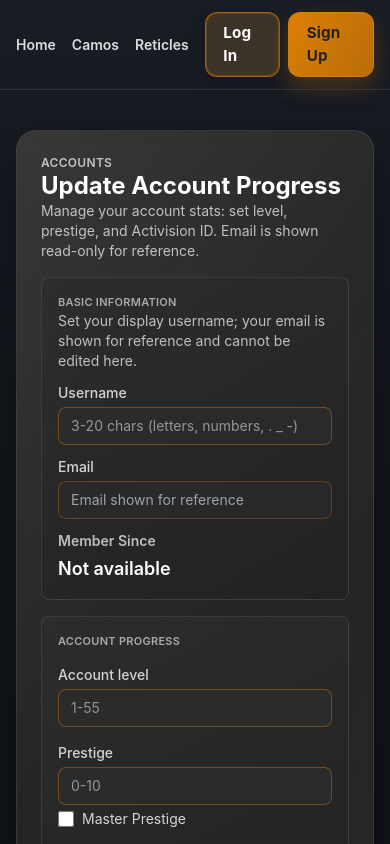
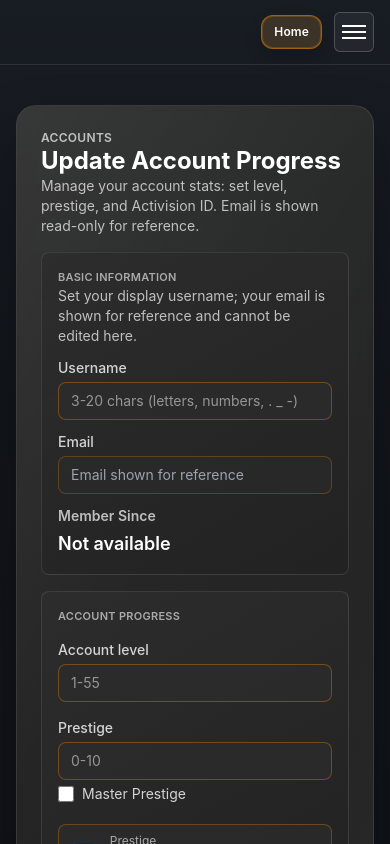
Before and after one commit to JonJon2005/CallOfDutyTracker, a Next.js app: page /accounts in a window 390 px wide. Shown: the top 844 px of the page. Built offline with nearby package versions, Linux system fonts and the light colour scheme; no server answers.

Commit message:
[FIX] - Updated mobile header

```diff
--- a/src/app/components/Header.tsx
+++ b/src/app/components/Header.tsx
@@ -20,6 +20,7 @@ export function Header() {
   const supabase = useMemo(() => createClient(), []);
   const [user, setUser] = useState<UserInfo | null>(null);
   const [menuOpen, setMenuOpen] = useState(false);
+  const [navOpen, setNavOpen] = useState(false);
   const supabaseProjectRef =
     typeof window !== "undefined"
       ? (process.env.NEXT_PUBLIC_SUPABASE_URL ?? "")
@@ -161,7 +162,50 @@ export function Header() {
       aria-label="Main navigation"
     >
       <header className="relative mx-0 flex items-center justify-between gap-4 px-4 py-3 md:px-6">
-        <nav className="flex flex-1 mx-0 items-center gap-4 text-sm font-semibold text-white/85">
+        <div className="flex items-center gap-3">
+          {user ? (
+            <div className="relative md:hidden">
+              <button
+                onClick={() => {
+                  setMenuOpen((open) => !open);
+                  setNavOpen(false);
+                }}
+                className="flex items-center gap-2 rounded-md border border-white/15 bg-white/5 px-3 py-2 text-sm font-semibold shadow-sm transition hover:-translate-y-0.5 hover:shadow-md"
+              >
+                <PrestigeBadge
+                  prestige={user.prestige}
+                  isMaster={user.isMaster}
+                  size="sm"
+                  showLabel={false}
+                  className="gap-0"
+                />
+              </button>
+              {menuOpen && (
+                <div className="absolute left-0 top-full mt-3 w-44 rounded-md border border-white/15 bg-cod-charcoal-dark/95 p-2 shadow-lg z-[80]">
+                  <Link
+                    href="/accounts"
+                    className="block w-full rounded-md px-3 py-2 text-left text-sm font-semibold text-white transition hover:bg-cod-charcoal-light/70"
+                    onClick={() => setMenuOpen(false)}
+                  >
+                    Manage account
+                  </Link>
+                  <button
+                    onClick={handleSignOut}
+                    className="w-full rounded-md px-3 py-2 text-left text-sm font-semibold text-white transition hover:bg-cod-charcoal-light/70"
+                  >
+                    Log out
+                  </button>
+                </div>
+              )}
+            </div>
+          ) : (
+            <Link href="/home" className="btn btn-secondary hidden sm:inline-flex md:hidden">
+              Home
+            </Link>
+          )}
+        </div>
+
+        <nav className="hidden flex-1 items-center gap-4 text-sm font-semibold text-white/85 md:flex">
           <Link href="/home" className="transition hover:text-white">
             Home
           </Link>
@@ -172,10 +216,15 @@ export function Header() {
             Reticles
           </Link>
         </nav>
+
+        <div className="hidden items-center gap-2 md:flex">
           {user ? (
-          <div className="relative z-[70] flex flex-1 justify-end">
+            <div className="relative">
               <button
-              onClick={() => setMenuOpen((open) => !open)}
+                onClick={() => {
+                  setMenuOpen((open) => !open);
+                  setNavOpen(false);
+                }}
                 className="flex items-center gap-2 rounded-md border border-white/15 bg-white/5 px-3 py-2 text-sm font-semibold shadow-sm transition hover:-translate-y-0.5 hover:shadow-md"
               >
                 <PrestigeBadge
@@ -185,12 +234,14 @@ export function Header() {
                   showLabel={false}
                   className="gap-0"
                 />
-              <div className="flex min-w-0 flex-col leading-tight">
+                <div className="min-w-0 flex-col leading-tight hidden sm:flex">
                   <span className={`truncate ${user.isMaster ? "text-cod-orange" : "text-white"}`}>
                     {user.username ?? user.email}
                   </span>
                   {user.level !== null && (
-                  <span className={`text-[11px] uppercase tracking-wide ${user.isMaster ? "text-cod-orange" : "text-white/70"}`}>
+                    <span
+                      className={`text-[11px] uppercase tracking-wide ${user.isMaster ? "text-cod-orange" : "text-white/70"}`}
+                    >
                       Lvl {user.level}
                     </span>
                   )}
@@ -215,21 +266,81 @@ export function Header() {
               )}
             </div>
           ) : (
-          <div className="flex flex-1 items-center justify-end gap-2">
-            <Link
-              className="btn btn-secondary"
-              href="/login"
-            >
+            <>
+              <Link className="btn btn-secondary" href="/login">
                 Log In
               </Link>
-            <Link
-              className="btn btn-primary"
-              href="/signup"
-            >
+              <Link className="btn btn-primary" href="/signup">
                 Sign Up
               </Link>
+            </>
+          )}
+        </div>
+
+        <div className="flex items-center gap-3 md:hidden">
+          {!user && (
+            <Link href="/home" className="btn btn-secondary px-3 py-2 text-xs font-semibold">
+              Home
+            </Link>
+          )}
+          <button
+            onClick={() => {
+              setNavOpen((open) => !open);
+              setMenuOpen(false);
+            }}
+            aria-label="Toggle navigation"
+            className="flex h-10 w-10 flex-col items-center justify-center rounded-md border border-white/20 bg-white/5 shadow-sm"
+          >
+            <span className="block h-0.5 w-6 bg-white mb-1"></span>
+            <span className="block h-0.5 w-6 bg-white mb-1"></span>
+            <span className="block h-0.5 w-6 bg-white"></span>
+          </button>
+          {navOpen && (
+            <div className="absolute right-4 top-full mt-2 w-48 rounded-lg border border-white/15 bg-cod-charcoal-dark/95 p-3 shadow-lg z-[80]">
+              <div className="flex flex-col gap-2 text-sm font-semibold text-white">
+                <Link href="/home" onClick={() => setNavOpen(false)} className="rounded px-2 py-1 hover:bg-white/5">
+                  Home
+                </Link>
+                <Link href="/camos" onClick={() => setNavOpen(false)} className="rounded px-2 py-1 hover:bg-white/5">
+                  Camos
+                </Link>
+                <Link href="/reticles" onClick={() => setNavOpen(false)} className="rounded px-2 py-1 hover:bg-white/5">
+                  Reticles
+                </Link>
+                <div className="h-px bg-white/10 my-1" />
+                {user ? (
+                  <>
+                    <Link
+                      href="/accounts"
+                      onClick={() => setNavOpen(false)}
+                      className="rounded px-2 py-1 hover:bg-white/5"
+                    >
+                      Manage account
+                    </Link>
+                    <button
+                      onClick={() => {
+                        setNavOpen(false);
+                        handleSignOut();
+                      }}
+                      className="rounded px-2 py-1 text-left hover:bg-white/5"
+                    >
+                      Log out
+                    </button>
+                  </>
+                ) : (
+                  <>
+                    <Link href="/login" onClick={() => setNavOpen(false)} className="btn btn-secondary w-full justify-center">
+                      Log In
+                    </Link>
+                    <Link href="/signup" onClick={() => setNavOpen(false)} className="btn btn-primary w-full justify-center">
+                      Sign Up
+                    </Link>
+                  </>
+                )}
+              </div>
             </div>
           )}
+        </div>
       </header>
     </div>
   );
```
Lines whose indentation alone changed are shown as unchanged.
